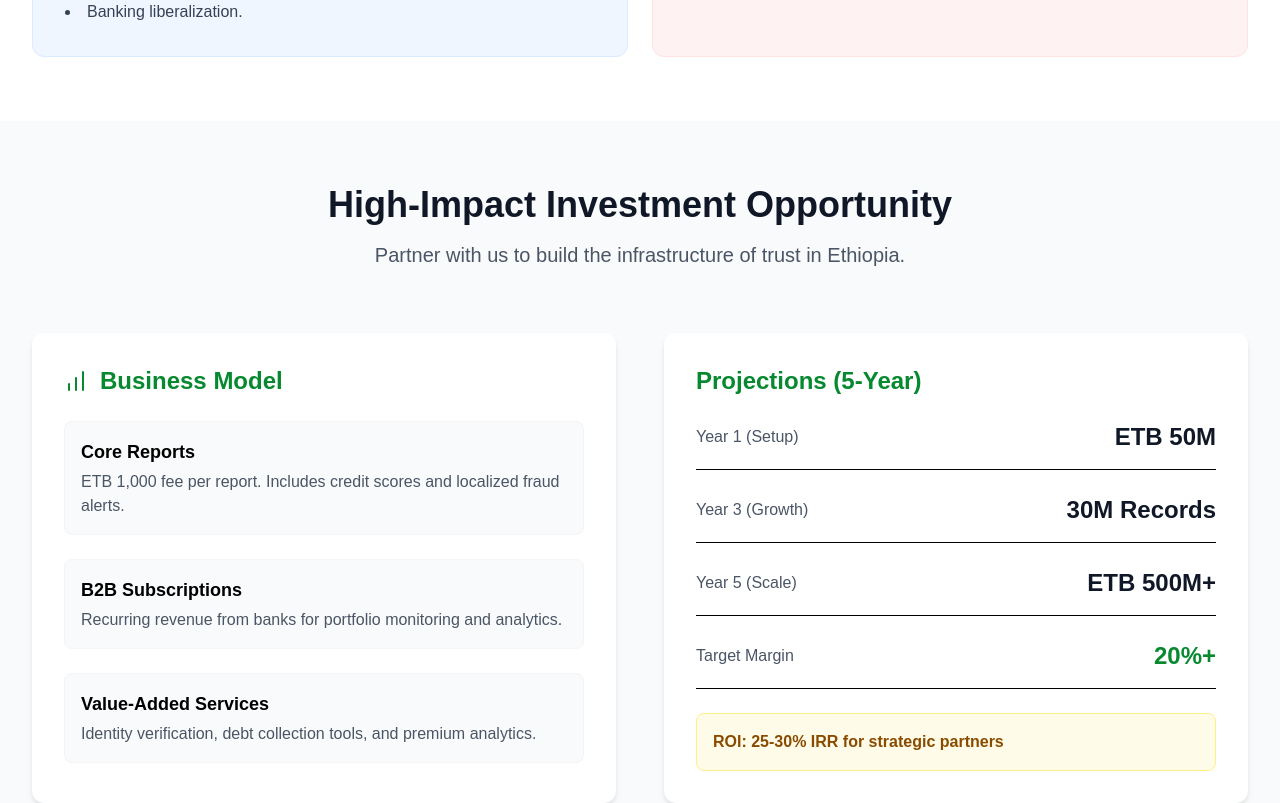
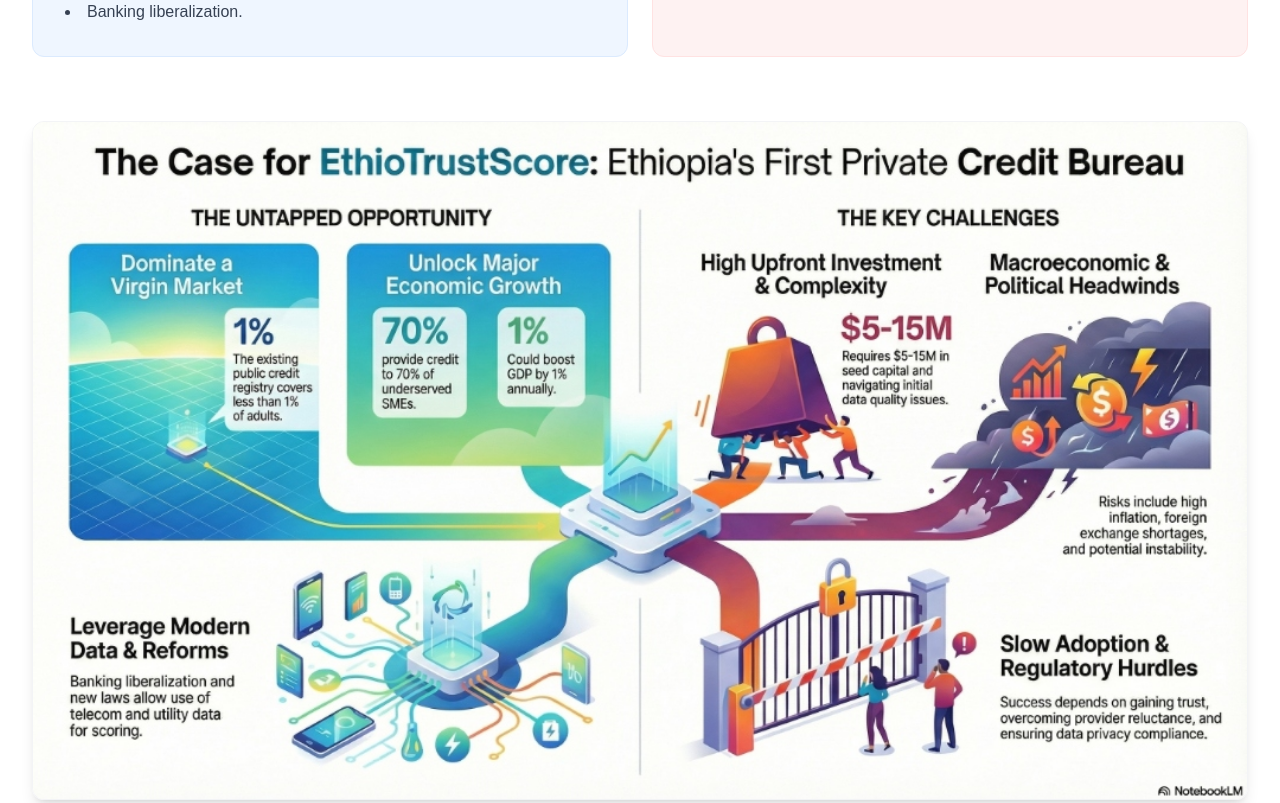
Before and after one commit to noor123-tech/EthioTrustScore, a React (Vite) app: page / in a window 1280 px wide. Shown: the part 5880-6683 px from the top of the page. Built offline with nearby package versions, Linux system fonts and the light colour scheme.

Commit message:
added the image

```diff
--- a/src/pages/Impact.jsx
+++ b/src/pages/Impact.jsx
@@ -1,4 +1,5 @@
 import { TrendingUp, Users, ShieldCheck, Flag } from 'lucide-react';
+import swotInfographic from '../assets/swot_infographic.jpg';
 
 const Impact = () => {
     return (
@@ -89,6 +90,15 @@ const Impact = () => {
                     </div>
 
                 </div>
+
+                {/* Infographic */}
+                <div className="mt-16 mb-8">
+                    <img
+                        src={swotInfographic}
+                        alt="EthioTrustScore Opportunity and Challenges"
+                        className="w-full h-auto rounded-xl shadow-lg border border-gray-100"
+                    />
+                </div>
             </div>
         </div>
     );
```
Also changed, not shown: src/assets/swot_infographic.jpg (added).
